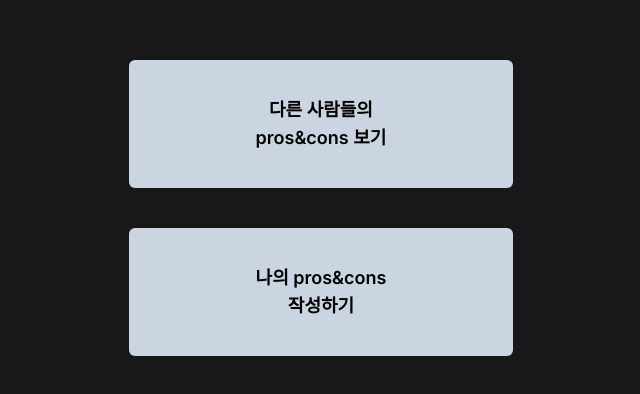
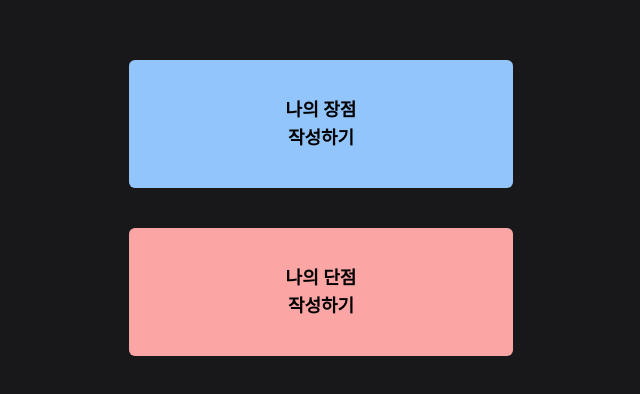
Before and after one commit to blueheart753/pros-cons, a Next.js app in the folder proscons/: page / in a window 1280 px wide. Shown: the part 192-586 px from the top of the page, without its empty margins (319-959 px from the left). Built offline with nearby package versions, Linux system fonts and the light colour scheme.

Commit message:
change main page 다른 사람들의 장단점 보기 버튼 삭제 나의 장점 단점을 각각 적을 수 있게 하는 버튼 추가

```diff
--- a/proscons/src/app/page.js
+++ b/proscons/src/app/page.js
@@ -1,16 +1,45 @@
+'use client';
+import React, { useState } from 'react';
+import Popup from './components/pros-insert-popup';
+
 export default function Home() {
+  const [isPopupOpen, setIsPopupOpen] = useState(false);
+
+  const handleButtonClick = () => {
+    setIsPopupOpen(true);
+  };
+
+  const handlePopupClose = () => {
+    setIsPopupOpen(false);
+  };
+
   return (
-    <main className="h-screen flex items-center justify-center gap-10 bg-zinc-900 flex-col">
-      <button type="button" className="basis-1/8 w-96 h-32 bg-slate-300 rounded-md shadow-mg flex items-center justify-center cursor-pointer transition-all duration-105 hover:scale-110">
+    <main className="h-screen flex items-center justify-center bg-zinc-900 flex-col gap-10">
+      <button
+        type="button"
+        onClick={handleButtonClick}
+        className="basis-1/8 w-96 h-32 bg-blue-300 rounded-md shadow-mg flex items-center justify-center cursor-pointer transition-all duratio n-105 hover:scale-105"
+      >
         <p className="font-semibold text-lg">
-          다른 사람들의 <br/>pros&cons 보기
+          나의 장점
+          <br />
+          작성하기
         </p>
       </button>
-      <button type="button" className="basis-1/8 w-96 h-32 bg-slate-300 rounded-md shadow-mg flex items-center justify-center cursor-pointer transition-all duration-105 hover:scale-110">
-      <p className="font-semibold text-lg">
-          나의 pros&cons <br/> 작성하기
+
+      <button
+        type="button"
+        onClick={handleButtonClick}
+        className="basis-1/8 w-96 h-32 bg-red-300 rounded-md shadow-mg flex items-center justify-center cursor-pointer transition-all duration-105 hover:scale-105"
+      >
+        <p className="font-semibold text-lg">
+          나의 단점
+          <br />
+          작성하기
         </p>
       </button>
+
+      {isPopupOpen && <Popup onClose={handlePopupClose} />}
     </main>
   );
 }
```
